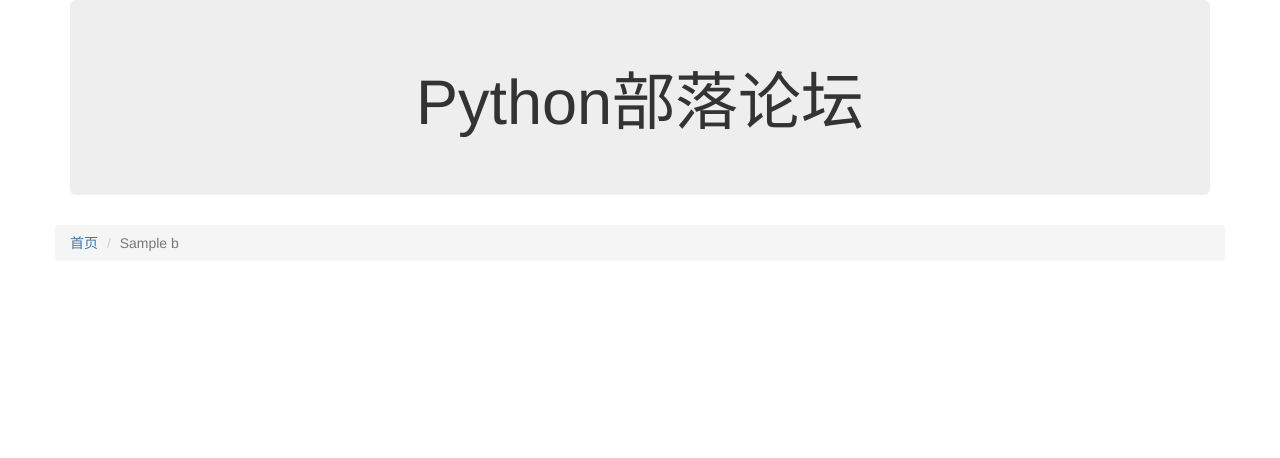
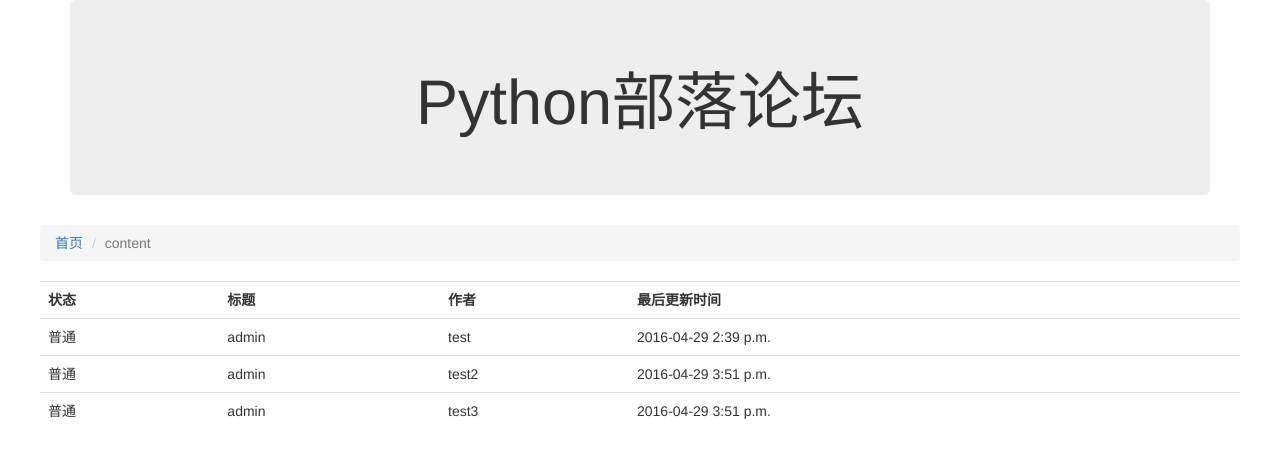
Before and after one commit to zalax303/test_django, a Django app: template myforum/article/templates/article_list.html in a window 1280 px wide. Shown: the top 458 px of the page. Run offline with Django 3.2, Linux system fonts and the light colour scheme; data comes from the database, SQL or seed files in the repository; tables that the repository leaves empty hold one stand-in row (values such as "Sample post"); the template is opened without the code that fills it: values that come from a table or form of the project are taken from there, most other values are stand-ins (such as "Sample title", 1, 10 or a date in 2020); parts of the project's set-up code (start-up, migrations or seed data) failed here and were passed over; some libraries are stand-ins or nearby versions.

Commit message:
20160430

```diff
--- a/myforum/article/templates/article_list.html
+++ b/myforum/article/templates/article_list.html
@@ -1,26 +1,28 @@
-<!DOCTYPE html>
-<html lang="en">
-<head>
-    <meta charset="UTF-8">
-    <title>python部落论坛</title>
-    <link rel="stylesheet" href="https://maxcdn.bootstrapcdn.com/bootstrap/3.3.5/css/bootstrap.min.css">
-</head>
-<body>
-    <div class="container">
-        <div class="row">
-            <div class="col-sm-12">
-                <div class="jumbotron">
-                  <center><h1>Python部落论坛</h1></center>
-                </div>
-            </div>
-        </div>
-        <div class="row">
-            <ol class="breadcrumb">
-                <li><a href="{% url 'block_list' %}">首页</a></li>
-                <li class="active">{{b.name}}</li>
-            </ol>
-        </div>
-    </div>
-
-</body>
-</html>
+{% extends 'base.html' %}
+{% block content %}
+<div class="row">
+    <ol class="breadcrumb">
+        <li><a href="{% url 'block_list' %}">首页</a></li>
+        <!-- block_list对应的是总的url里面的name为block_list-->
+        <li class="active">{{block.name}}</li>
+        <!-- 用的是blcok 模型里面的name字段,不是b.name-->
+    </ol>
+    <table class="table table_bordered">
+        <tr>
+            <th>状态</th>
+            <th>标题</th>
+            <th>作者</th>
+            <th>最后更新时间</th>
+        </tr>
+        {% for article in articles %}
+        <tr>
+            <td>{{article.get_status_display}}</td>
+            <!-- get_字段名_dispaly主要用于枚举的时候输出枚举值,这里是输出汉字-->
+            <td>{{article.owner}}</td>
+            <td>{{article.title}}</td>
+            <td>{{article.update_time|date:"Y-m-d P"}}</td>
+        </tr>
+        {% endfor %}
+    </table>
+</div>
+{% endblock %}
--- a/myforum/myforum/urls.py
+++ b/myforum/myforum/urls.py
@@ -20,9 +20,9 @@ from django.contrib import admin
 admin.autodiscover()
 
 urlpatterns = [
-	url(r'^admin/', include(admin.site.urls)),
-	url(r'^$', "block.views.block_list" , name="block_list"),
-	# url(r'^$', "block.views.index"),
+    url(r'^admin/', include(admin.site.urls)),
+    url(r'^$', "block.views.block_list", name="block_list"),
+    # url(r'^$', "block.views.index"),
     url(r'^article/', include("article.urls")),
 
 
--- /dev/null
+++ b/myforum/templates/base.html
@@ -0,0 +1,23 @@
+<!DOCTYPE html>
+<html lang="en">
+<head>
+    <meta charset="UTF-8">
+    <title>python部落论坛</title>
+    <link rel="stylesheet" href="https://maxcdn.bootstrapcdn.com/bootstrap/3.3.5/css/bootstrap.min.css">
+</head>
+<body>
+    <div class="container">
+        <div class="row">
+            <div class="col-sm-12">
+                <div class="jumbotron">
+                  <center><h1>Python部落论坛</h1></center>
+                </div>
+            </div>
+        </div>
+        <div class="row">
+            {% block content %} {% endblock %}
+            <!-- 代表一个块标签 名字叫content-->
+        </div>
+    </div>
+</body>
+</html>
```
Also changed, not shown: myforum/article/templates/article_list_old.html (added, +45 -0 lines).
